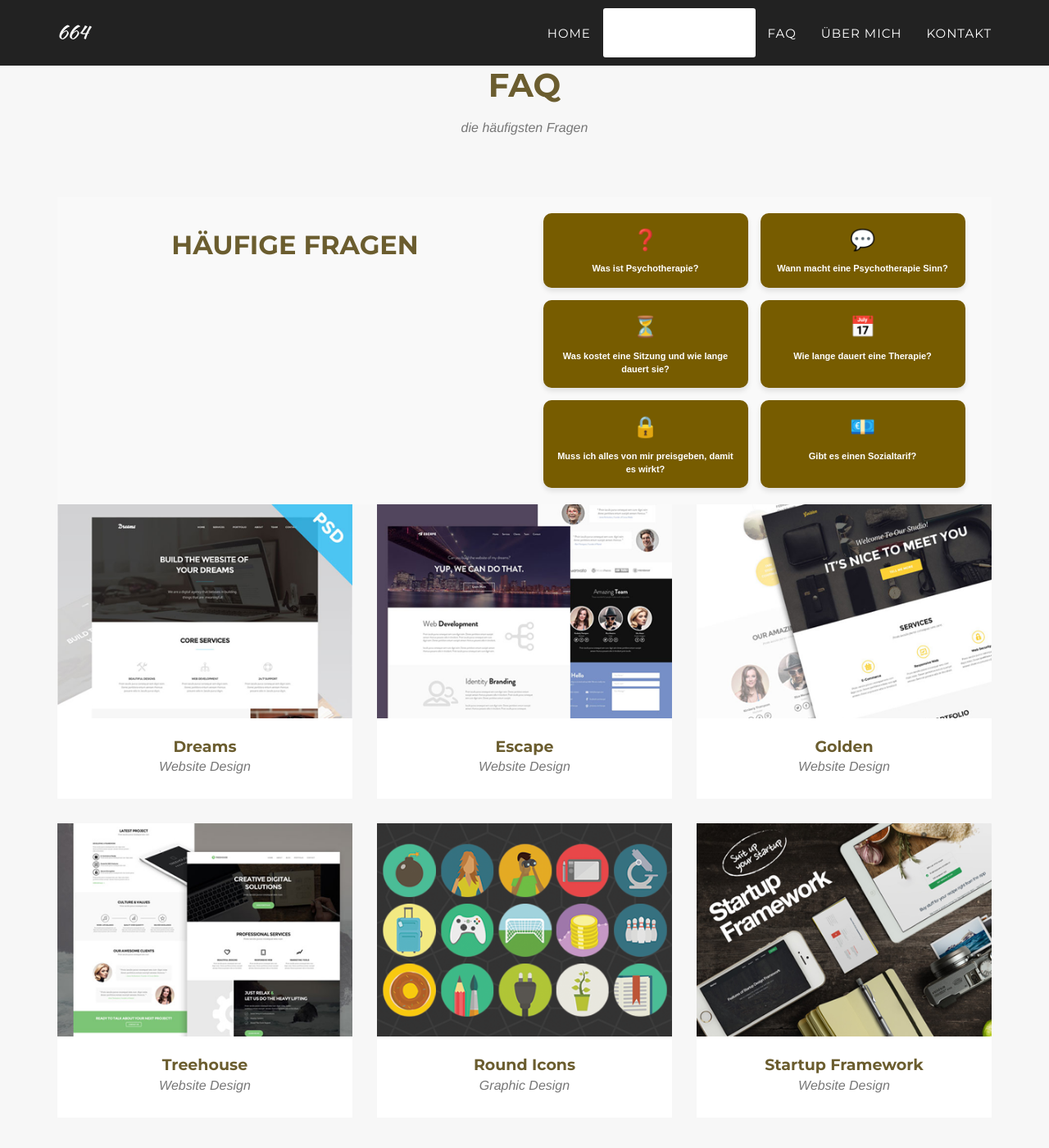
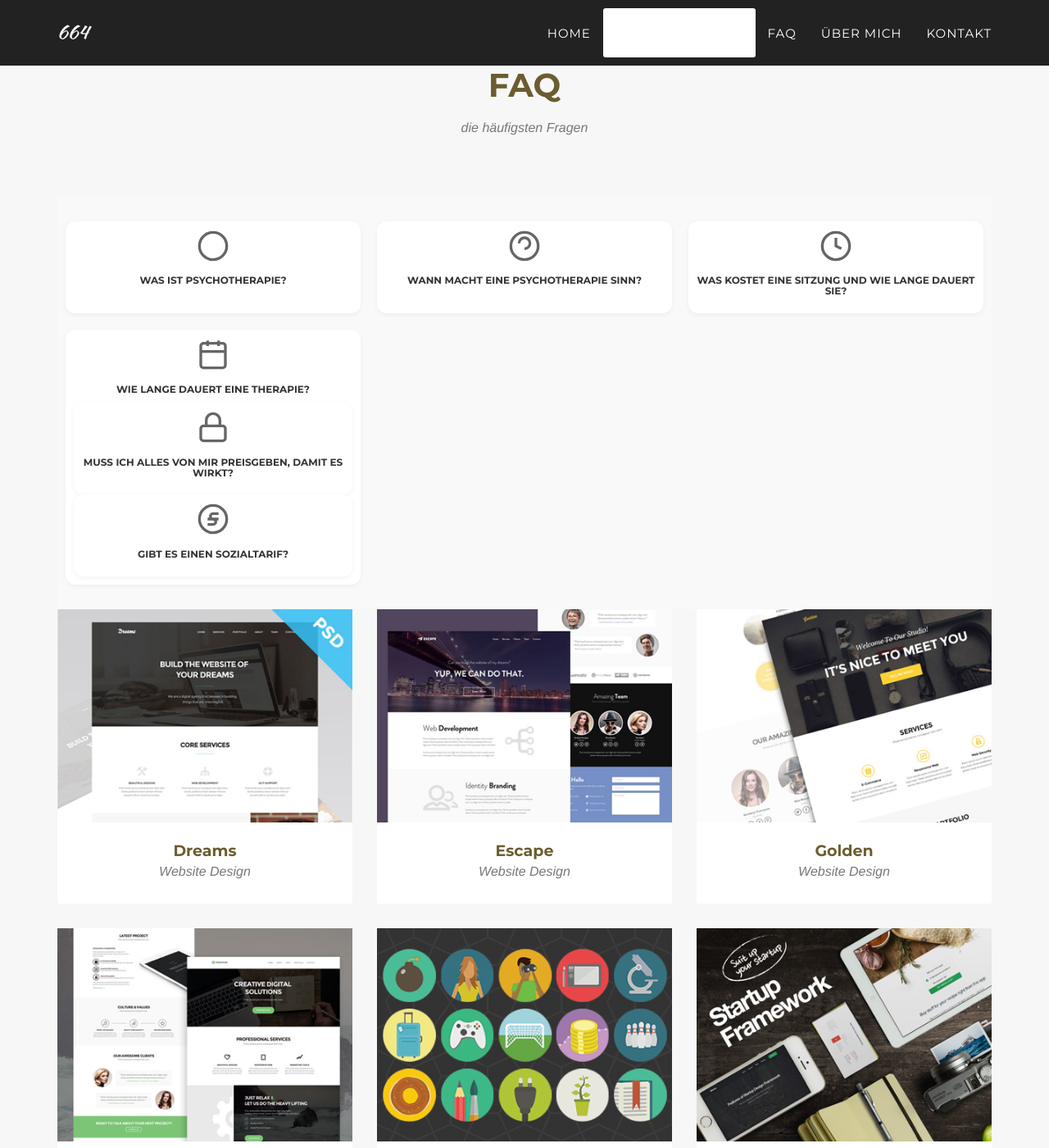
Before and after one commit to HappyTraum/tellname, a Jekyll site: the page built from index.html, in a window 1280 px wide and 1400 px high, scrolled down 1587 px. Shown: the whole window at 82% size. Built offline with Jekyll 4.4.1, drawn with Linux system fonts in a browser that asks for light colours; some web fonts are replaced.

Commit message:
Update faq.html

```diff
--- a/_includes/faq.html
+++ b/_includes/faq.html
@@ -1,81 +1,28 @@
 <section class="faq">
-  <h2>Häufige Fragen</h2>
-  <div class="faq-container">
-
-    <div class="faq-tile">
-      <div class="faq-icon">❓</div>
-      <div class="faq-question">Was ist Psychotherapie?</div>
+  <div class="faq-item">
+    <svg class="icon" xmlns="http://www.w3.org/2000/svg" fill="none" stroke="currentColor" stroke-width="2" viewBox="0 0 24 24"><path d="M12 2a10 10 0 0 0 0 20m0-20a10 10 0 0 1 0 20"/></svg>
+    <h3>Was ist Psychotherapie?</h3>
      </div>
 
-    <div class="faq-tile">
-      <div class="faq-icon">💬</div>
-      <div class="faq-question">Wann macht eine Psychotherapie Sinn?</div>
+  <div class="faq-item">
+    <svg class="icon" xmlns="http://www.w3.org/2000/svg" fill="none" stroke="currentColor" stroke-width="2" viewBox="0 0 24 24"><path d="M12 18h.01"/><path d="M12 14a4 4 0 1 0-4-4"/><circle cx="12" cy="12" r="10"/></svg>
+    <h3>Wann macht eine Psychotherapie Sinn?</h3>
       </div>
 
-    <div class="faq-tile">
-      <div class="faq-icon">⏳</div>
-      <div class="faq-question">Was kostet eine Sitzung und wie lange dauert sie?</div>
+  <div class="faq-item">
+    <svg class="icon" xmlns="http://www.w3.org/2000/svg" fill="none" stroke="currentColor" stroke-width="2" viewBox="0 0 24 24"><circle cx="12" cy="12" r="10"/><polyline points="12 6 12 12 16 14"/></svg>
+    <h3>Was kostet eine Sitzung und wie lange dauert sie?</h3>
       </div>
 
-    <div class="faq-tile">
-      <div class="faq-icon">📅</div>
-      <div class="faq-question">Wie lange dauert eine Therapie?</div>
+  <div class="faq-item">
+    <svg class="icon" xmlns="http://www.w3.org/2000/svg" fill="none" stroke="currentColor" stroke-width="2" viewBox="0 0 24 24"><rect x="3" y="4" width="18" height="18" rx="2"/><line x1="16" y1="2" x2="16" y2="6"/><line x1="8" y1="2" x2="8" y2="6"/><line x1="3" y1="10" x2="21" y2="10"/></svg>
+    <h3>Wie lange dauert eine Therapie?</h3>
+  <div class="faq-item">
+    <svg class="icon" xmlns="http://www.w3.org/2000/svg" fill="none" stroke="currentColor" stroke-width="2" viewBox="0 0 24 24"><rect x="3" y="11" width="18" height="11" rx="2"/><path d="M7 11V7a5 5 0 0 1 10 0v4"/></svg>
+    <h3>Muss ich alles von mir preisgeben, damit es wirkt?</h3>
       </div>
-
-    <div class="faq-tile">
-      <div class="faq-icon">🔒</div>
-      <div class="faq-question">Muss ich alles von mir preisgeben, damit es wirkt?</div>
-    </div>
-
-    <div class="faq-tile">
-      <div class="faq-icon">💶</div>
-      <div class="faq-question">Gibt es einen Sozialtarif?</div>
-    </div>
-
+  <div class="faq-item">
+    <svg class="icon" xmlns="http://www.w3.org/2000/svg" fill="none" stroke="currentColor" stroke-width="2" viewBox="0 0 24 24"><circle cx="12" cy="12" r="10"/><path d="M16 12h-4a2 2 0 1 1 0-4h4M8 12h4a2 2 0 1 1 0 4H8"/></svg>
+    <h3>Gibt es einen Sozialtarif?</h3>
     </div>
 </section>
-
-<style>
-.faq {
-  padding: 2rem;
-  background-color: #f9f9f9;
-  font-family: sans-serif;
-}
-
-.faq h2 {
-  text-align: center;
-  margin-bottom: 2rem;
-}
-
-.faq-container {
-  display: flex;
-  flex-wrap: wrap;
-  justify-content: center;
-  gap: 1.5rem;
-}
-
-.faq-tile {
-  background-color: #775c00;
-  color: white;
-  width: 250px;
-  padding: 1.5rem;
-  border-radius: 10px;
-  box-shadow: 0 4px 6px rgba(0, 0, 0, 0.1);
-  text-align: center;
-  transition: transform 0.2s;
-}
-
-.faq-tile:hover {
-  transform: translateY(-5px);
-}
-
-.faq-icon {
-  font-size: 2.5rem;
-  margin-bottom: 1rem;
-}
-
-.faq-question {
-  font-size: 1.1rem;
-  font-weight: bold;
-}
-</style>
```
Lines whose indentation alone changed are shown as unchanged.
